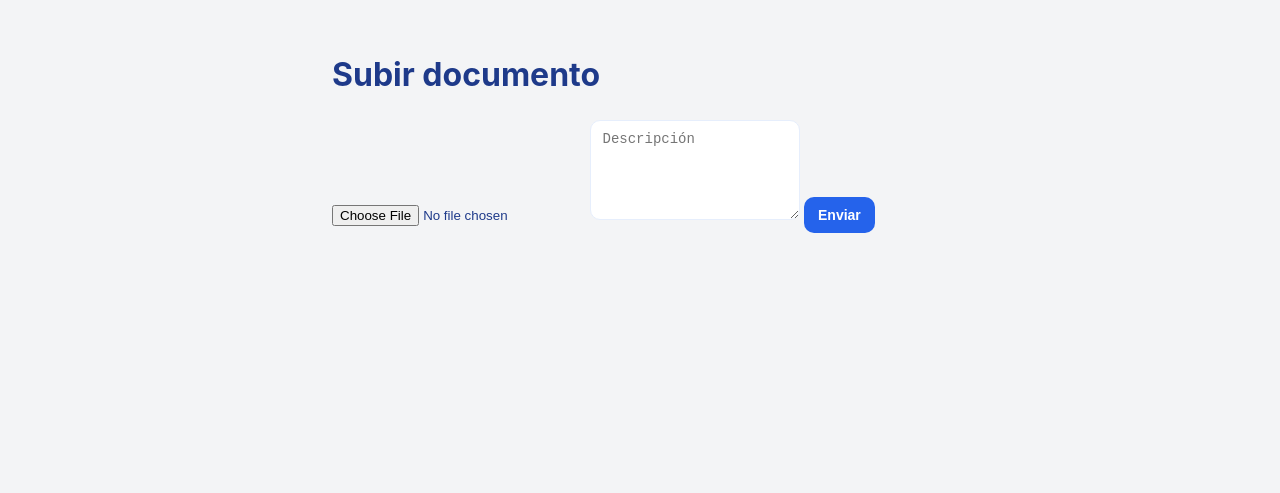
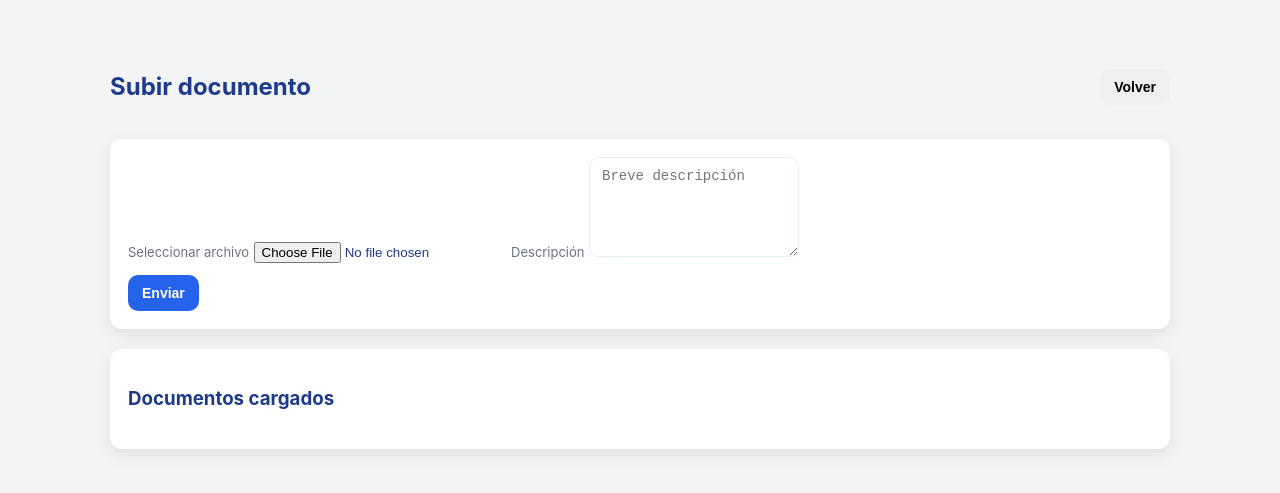
Before and after one commit to EdwinLeon39/Prototipo-de-alta-fidelidad, a plain HTML site: page subir-documentos.html in a window 1280 px wide. Drawn offline with Linux system fonts and the light colour scheme.

Commit message:
Update subir-documentos.html

```diff
--- a/subir-documentos.html
+++ b/subir-documentos.html
@@ -1,20 +1,37 @@
 <!DOCTYPE html>
 <html lang="es">
 <head>
-    <meta charset="UTF-8">
-    <title>Subir Documento</title>
-    <link rel="stylesheet" href="styles.css">
+  <meta charset="utf-8"/>
+  <title>Subir documento</title>
+  <meta name="viewport" content="width=device-width,initial-scale=1" />
+  <link rel="stylesheet" href="styles.css">
+  <script src="script.js" defer></script>
 </head>
+<body data-page="docs">
 
-<body>
+<div class="container">
+  <div style="display:flex;justify-content:space-between;align-items:center;margin-bottom:16px">
+    <h2>Subir documento</h2>
+    <div><a href="dashboard-cliente.html"><button class="btn">Volver</button></a></div>
+  </div>
 
-<div class="main">
-    <h1>Subir documento</h1>
+  <div class="card">
+    <form onsubmit="handleUploadForm(event)">
+      <label>Seleccionar archivo</label>
+      <input id="fileInput" type="file" accept=".pdf,.doc,.docx,.zip" required class="full">
+      <label style="margin-top:10px">Descripción</label>
+      <textarea id="fileDesc" placeholder="Breve descripción" class="full"></textarea>
 
-    <input type="file">
-    <textarea placeholder="Descripción"></textarea>
+      <div style="margin-top:12px">
+        <button class="btn btn-primary" type="submit">Enviar</button>
+      </div>
+    </form>
+  </div>
 
-    <button class="btn btn-primary">Enviar</button>
+  <div class="card">
+    <h3>Documentos cargados</h3>
+    <div id="docsList"></div>
+  </div>
 </div>
 
 </body>
```
